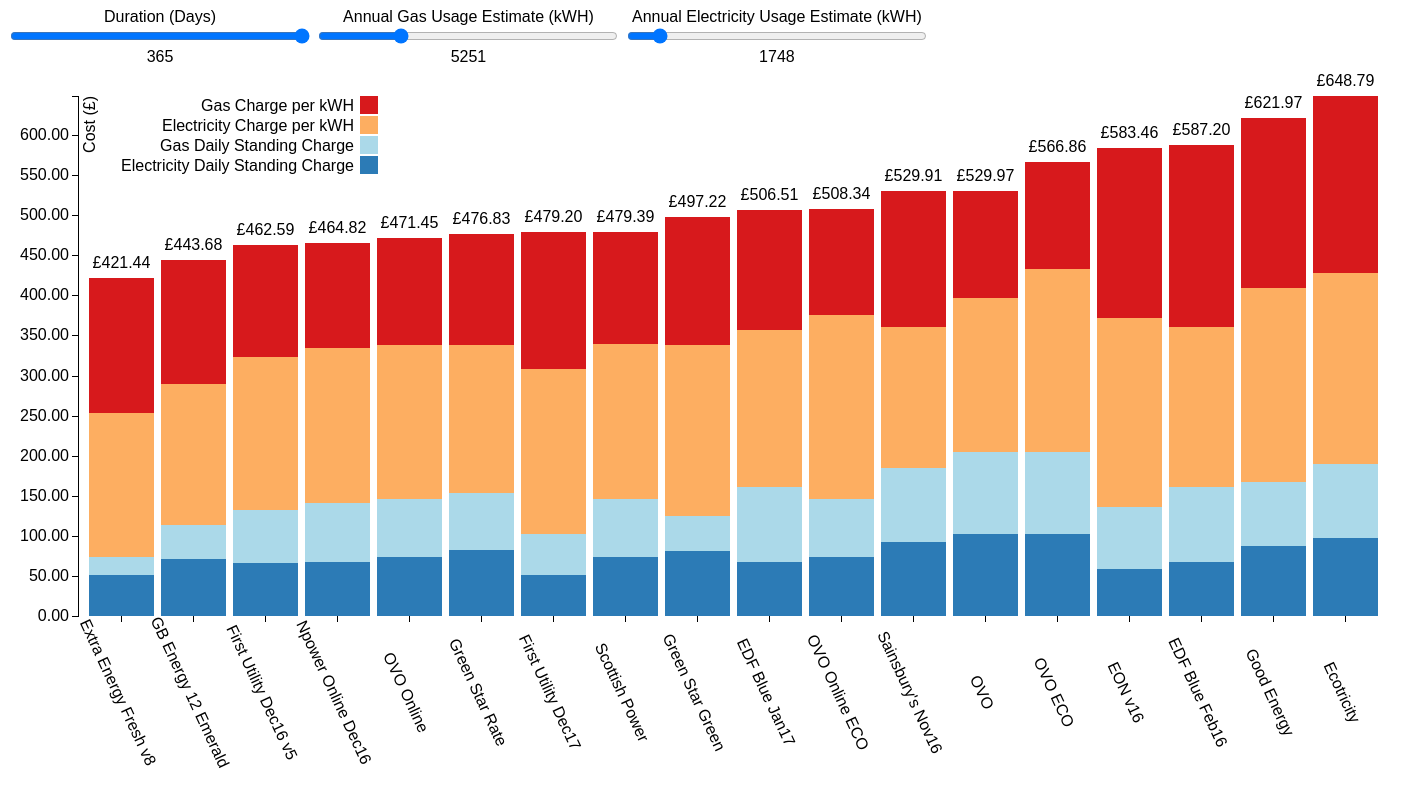
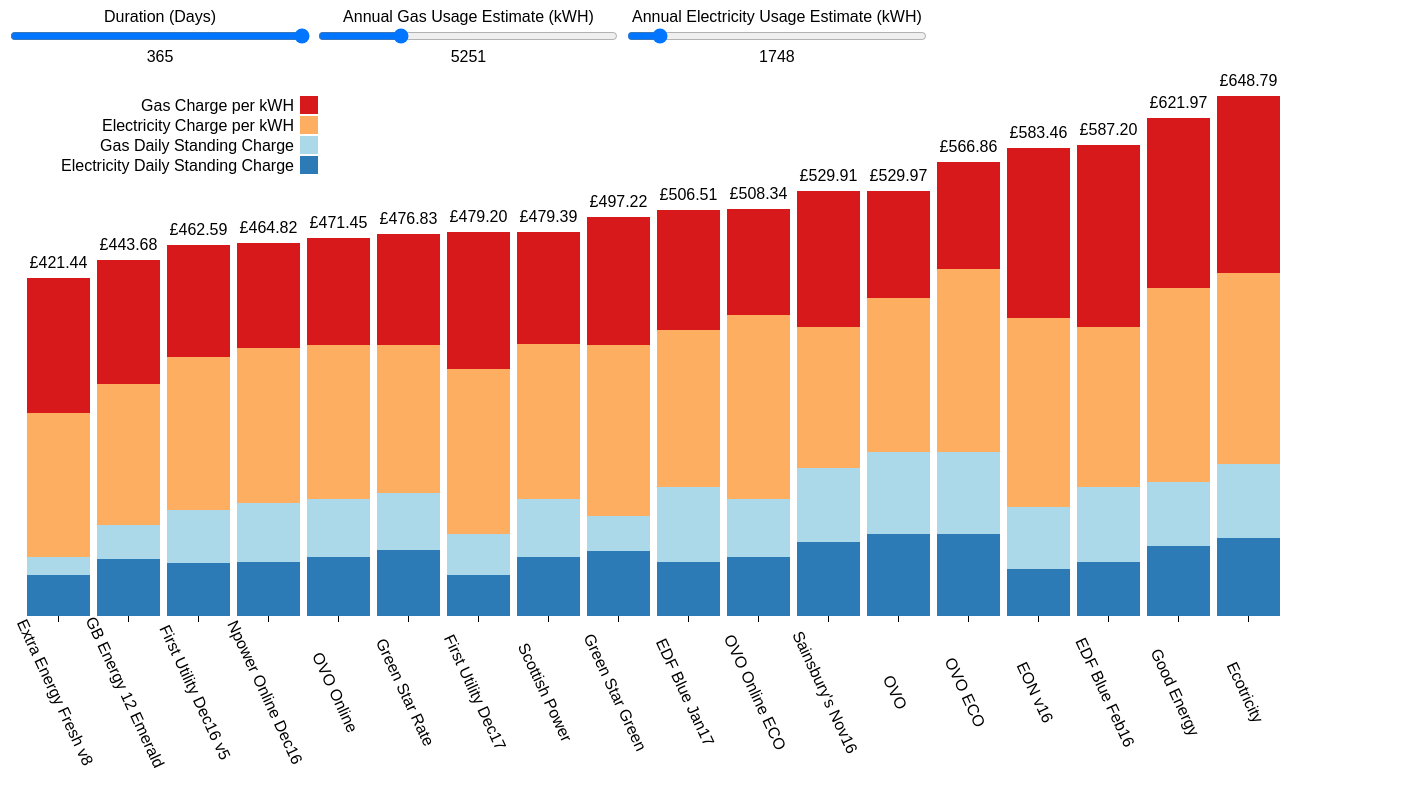
Before and after one commit to iamscottmoyers/energy, a plain HTML site: page index.html in a window 1280 px wide. Shown: the whole page, 1408 px wide, since content can reach past the window. Drawn offline with nearby package versions, Linux system fonts and the light colour scheme.

Commit message:
Remove y-axis ink.

```diff
--- a/index.html
+++ b/index.html
@@ -63,8 +63,8 @@ body {
 <script src="//d3js.org/d3.v3.min.js"></script>
 <script>
 
-var margin = {top: 30, right: 20, bottom: 300, left: 70},
-    width = 1400 - margin.left - margin.right,
+var margin = {top: 30, right: 20, bottom: 300, left: 10},
+    width = 1300 - margin.left - margin.right,
     height = 850 - margin.top - margin.bottom;
 
 var x = d3.scale.ordinal()
@@ -149,16 +149,7 @@ function update() {
           .selectAll("text")
           .attr("transform"," translate(10,70) rotate(65)")
 
-      /* y-axis */
-      svg.append("g")
-          .attr("class", "y axis")
-          .call(yAxis)
-        .append("text")
-          .attr("transform", "rotate(-90)")
-          .attr("y", 6)
-          .attr("dy", ".71em")
-          .style("text-anchor", "end")
-          .text("Cost (£)");
+      /* Don't draw the y-axis. The bar heights are labeled so it just adds unnecessary ink. */
 
       /* Draw the bars */
       var provider = svg.selectAll(".provider")
```
